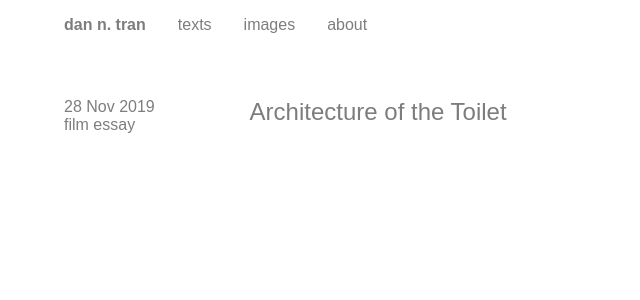
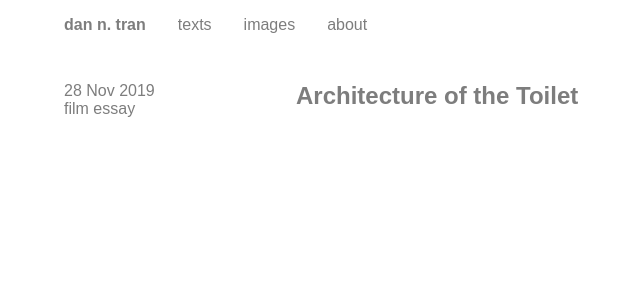
Before and after one commit to picasdan9/studio-website, a Next.js app: page /texts/architecture-of-the-toilet in a window 1280 px wide. Shown: the top 300 px of the page, without its empty margins (128-768 px from the left). Built offline with nearby package versions, Linux system fonts and the light colour scheme.

Commit message:
Update UI layout for text slug page

```diff
--- a/components/TextMarkdown/TextMarkdown.tsx
+++ b/components/TextMarkdown/TextMarkdown.tsx
@@ -2,10 +2,10 @@ import React from 'react';
 import ReactMarkdown from 'react-markdown';
 import TextMarkdownStyles from './TextMarkdownStyles.module.css';
 
-const TextPostMarkdown: React.FC<{ slug: string; markdown: string }> = ({
-  slug,
-  markdown,
-}) => (
+const TextPostMarkdown: React.FC<{
+  slug: string;
+  markdown: string;
+}> = ({ slug, markdown }) => (
   <ReactMarkdown
     components={{
       img({ src, alt }) {
--- a/pages/texts/[slug].tsx
+++ b/pages/texts/[slug].tsx
@@ -9,18 +9,22 @@ import textsStyles from './textsStyles.module.css';
 
 const TextPostPage: React.FC<Post> = ({ metadata, markdownBody }) => (
   <Layout title={metadata.title}>
-    <div className={textsStyles['text-post']}>
-      <div className={textsStyles['text-metadata'] + ' sans'}>
+    <div className={textsStyles['txt-header']}>
+      <div className={textsStyles['txt-date-n-type'] + ' sans'}>
         <div>
           {new Intl.DateTimeFormat('en-GB', { dateStyle: 'medium' }).format(
             new Date(metadata.timestamp)
           )}
         </div>
         <div>{metadata.type}</div>
-        <div className={textsStyles['text-note']}>{metadata.note}</div>
       </div>
-      <div className={textsStyles['text-content']}>
-        <h1>{metadata.title}</h1>
+      <h1 className={textsStyles['txt-title']}>
+        <b>{metadata.title}</b>
+      </h1>
+    </div>
+    <div className={textsStyles['txt-body']}>
+      <div className={textsStyles['txt-note'] + ' sans'}>{metadata.note}</div>
+      <div className={textsStyles['txt-content']}>
         <TextMarkdown slug={metadata.slug} markdown={markdownBody} />
       </div>
     </div>
--- a/pages/texts/textsStyles.module.css
+++ b/pages/texts/textsStyles.module.css
@@ -1,31 +1,36 @@
-.text-post {
-  margin-top: 1rem;
-  display: grid;
-  gap: 2rem;
+.txt-header {
+  margin-bottom: 1.5rem;
 }
 
-.text-note {
-  padding-top: 1rem;
+.txt-title {
+  margin-bottom: 0;
+  max-width: 500px;
+}
+
+.txt-note {
   font-size: small;
 }
 
-@media (max-width: 575px) {
-  .text-note {
-    display: none;
-  }
+.txt-header,
+.txt-body {
+  display: grid;
+  gap: 1rem;
 }
 
 @media (min-width: 576px) {
-  .text-post {
-    display: grid;
-    grid-template-columns: repeat(10, 1fr);
+  .txt-header,
+  .txt-body {
+    grid-template-columns: repeat(4, 1fr);
+    gap: 2rem;
   }
 
-  .text-content {
-    grid-column: span 8;
+  .txt-date-n-type,
+  .txt-note {
+    grid-column: span 1;
   }
 
-  .text-metadata {
-    grid-column: span 2;
+  .txt-title,
+  .txt-content {
+    grid-column: span 3;
   }
 }
--- a/styles/globals.css
+++ b/styles/globals.css
@@ -22,7 +22,6 @@ h1 {
   font-size: x-large;
   font-weight: lighter;
   -webkit-font-smoothing: antialiased;
-  max-width: 500px;
   margin: 0 0 1.5em 0;
 }
 
@@ -30,6 +29,7 @@ h2 {
   font-size: larger;
   font-weight: lighter;
   -webkit-font-smoothing: antialiased;
+  margin-top: 0;
 }
 
 h3 {
```
